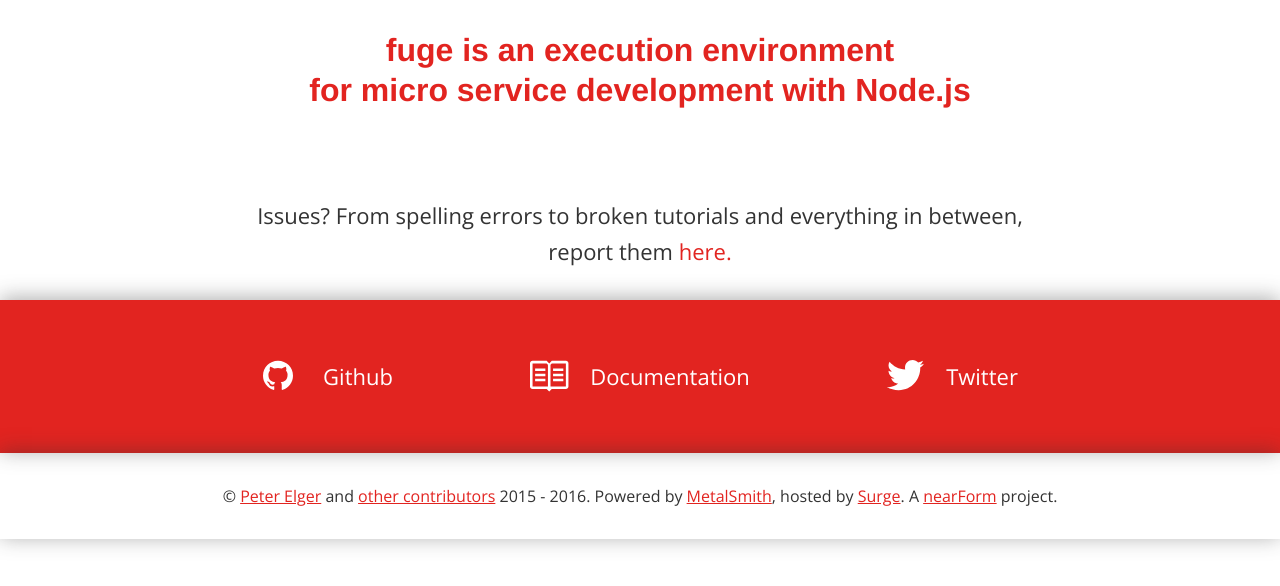
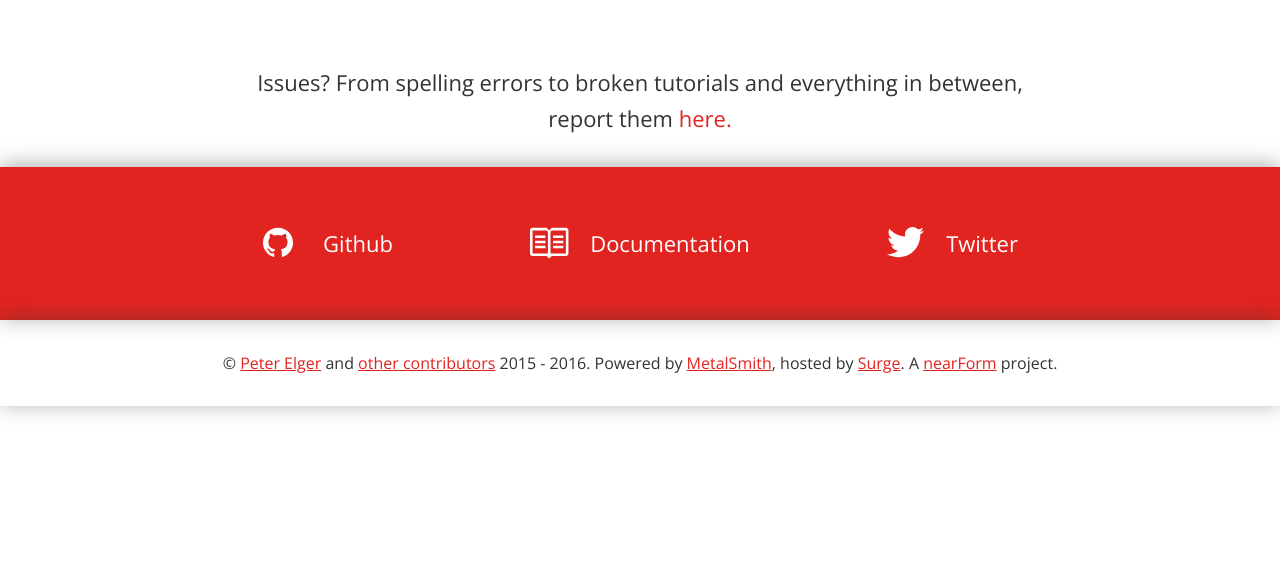
Before and after one commit to apparatus/fuge.io, a website: page src/template/layouts/main.html in a window 1280 px wide. Shown: the part 210-796 px from the top of the page. Drawn offline with nearby package versions, Linux system fonts and the light colour scheme; files that its build step writes are made by us from their sources; files whose address does not match are found by name; a web font is replaced by a local one.

Commit message:
Minor change to remove text from non splash pages

```diff
--- a/package.json
+++ b/package.json
@@ -15,7 +15,8 @@
   "contributors": [
     "Peter Elger (https://github.com/pelger)",
     "David Clements (https://github.com/davidmarkclements)",
-    "Karolina Szczur (https://github.com/thefoxis)"
+    "Karolina Szczur (https://github.com/thefoxis)",
+    "Dean McDonnell (https://github.com/mcdonnelldean)"
   ],
   "dependencies": {
     "handlebars": "^4.0.5",
--- a/src/template/layouts/main.html
+++ b/src/template/layouts/main.html
@@ -11,7 +11,6 @@
         <div class="row center-xs">
           <div class="col-xs-12 col-md-10 col-lg-10">
             <img src="../images/fuge-icon-inverse.png" alt="Rapid distributed system prototyping" title="Rapid distributed system prototyping" height="auto" width="100" class="mt">
-            <h2>fuge is an execution environment <br>for micro service development with Node.js</h2>
           </div>
           <!-- col -->
         </div>
```
